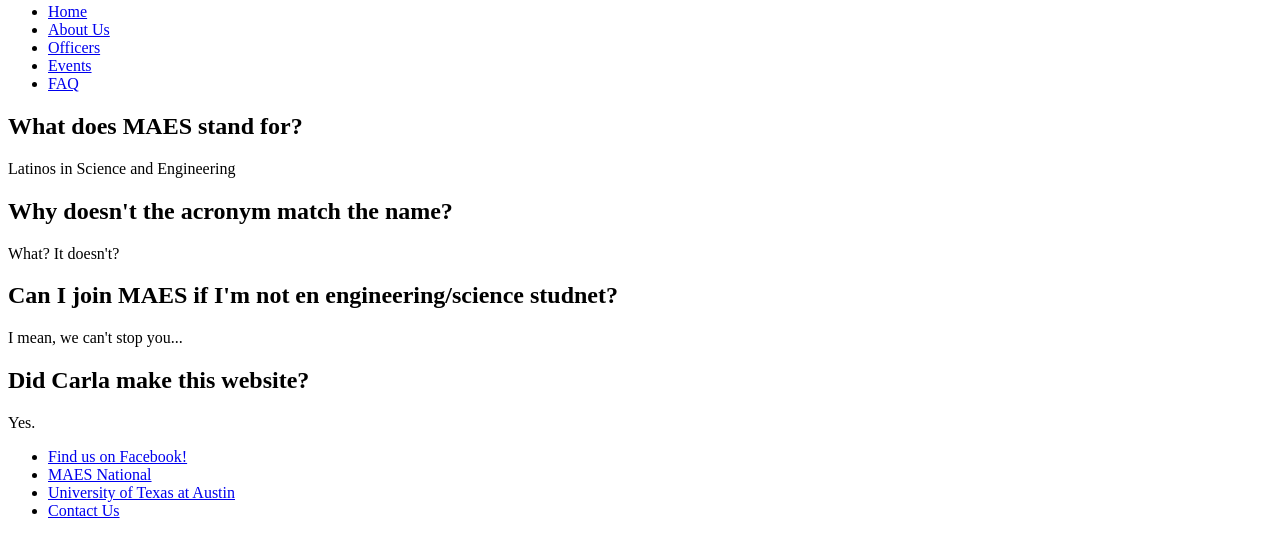
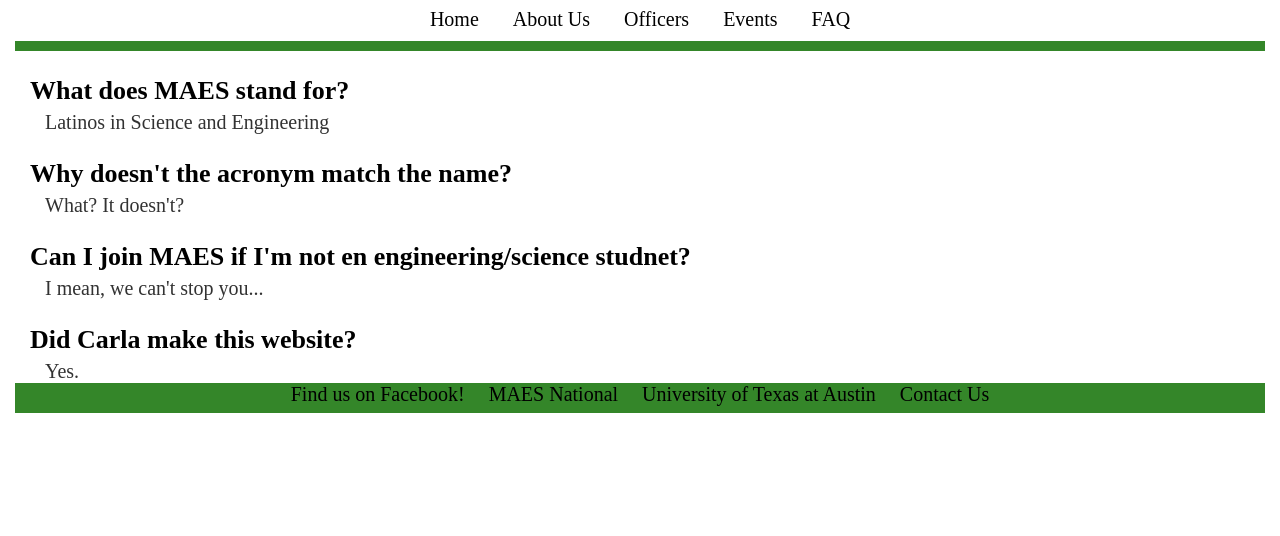
Before and after one commit to texasmaes/texasmaes.github.io, a plain HTML site: page faq.html in a window 1280 px wide. Shown: the part 349-885 px from the top of the page. After the commit the page ends 800 px from the top, so only its background shows below. Drawn offline with Linux system fonts and the light colour scheme.

Commit message:
Update faq.html
Trying to figure out why FAQ is still displaying UT MAES Officers calendar

```diff
--- a/faq.html
+++ b/faq.html
@@ -1,7 +1,7 @@
 <!DOCTYPE html>
 <html>
   <head>
-    <link type="text/css" rel="stylesheet" href="main-style.css">
+    <link type="text/css" rel="stylesheet" href="index-style.css">
   </head>
 
   <body>
```
